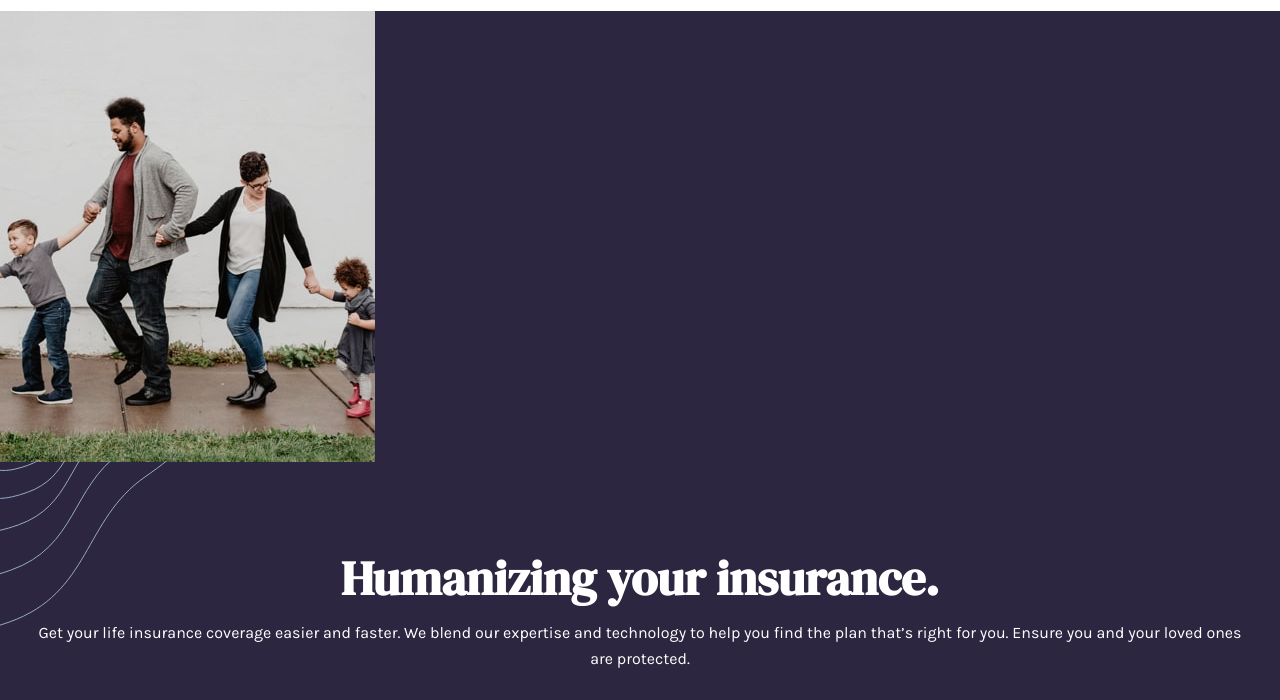
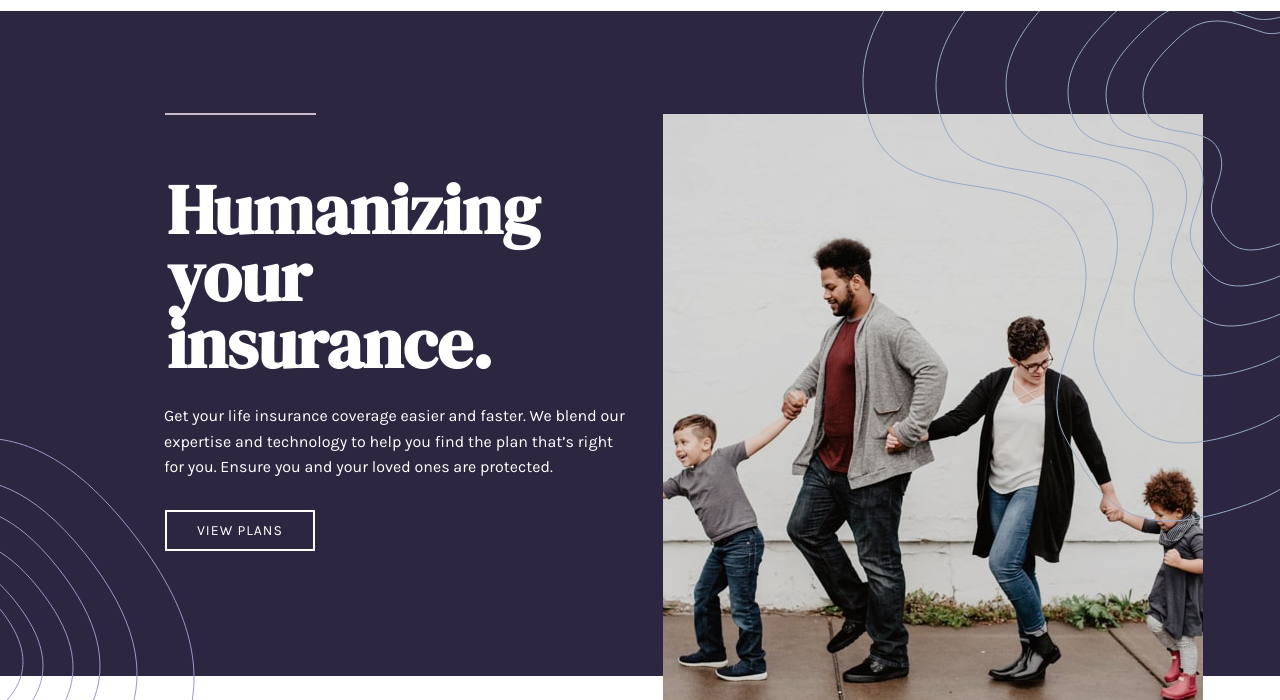
Before and after one commit to javascriptor1/insure-landing-page-master, a plain HTML site: page index.html in a window 1280 px wide. Shown: the part 91-791 px from the top of the page. Drawn offline with Linux system fonts and the light colour scheme.

Commit message:
finished hero section

```diff
--- a/index.html
+++ b/index.html
@@ -33,16 +33,29 @@
           <li><a href="">Account</a></li>
           <li><a href="">View plans</a></li>
         </ul>
-        <img src="images/bg-pattern-mobile-nav.svg" alt="">
+        <img src="images/bg-pattern-mobile-nav.svg" alt="" />
       </nav>
     </header>
 
     <section class="hero-section">
-      <div>
-        <img src="images/image-intro-mobile.jpg" alt="family members" />
+      <div class="hero-section__image-div">
+        <picture>
+          <source
+            media="(min-width:1025px)"
+            srcset="images/image-intro-desktop.jpg"
+          />
+          <source
+            media="(min-width:375px)"
+            srcset="images/image-intro-mobile.jpg"
+          />
+          <img src="images/image-intro-mobile.jpg" alt="family members" />
+        </picture>
       </div>
       <div class="hero-section__details">
-        <h1>Humanizing your insurance.</h1>
+        <h1>
+          <hr class="h1-small-line" />
+          Humanizing your insurance.
+        </h1>
         <p class="hero-section__paragraph">
           Get your life insurance coverage easier and faster. We blend our
           expertise and technology to help you find the plan that’s right for
@@ -52,6 +65,8 @@
       </div>
       <img src="images/bg-pattern-intro-left-mobile.svg" alt="" />
       <img src="images/bg-pattern-intro-right-mobile.svg" alt="" />
+      <img src="images/bg-pattern-intro-left-desktop.svg" alt="">
+      <img src="images/bg-pattern-intro-right-desktop.svg" alt="">
     </section>
     <section class="features-section">
       <hr />
--- a/style.css
+++ b/style.css
@@ -38,7 +38,9 @@ h6 {
   cursor: pointer;
 }
 
-.hamburger-close {
+.hamburger-close,
+img[src="images/bg-pattern-intro-left-desktop.svg"],
+img[src="images/bg-pattern-intro-right-desktop.svg"] {
   display: none;
 }
 .header__nav li {
@@ -80,6 +82,9 @@ h1 {
   text-align: center;
   line-height: 1;
   margin-bottom: 18px;
+}
+.h1-small-line {
+  display: none;
 }
 .hero-section {
   color: #fff;
@@ -249,7 +254,10 @@ footer ul li:last-child a {
   .header {
     display: flex;
     padding: 6px 0px 6px 146px;
-  }
+    position: relative;
+    background-color: #fff;
+    z-index: 99;
+}
   .header__nav li {
     margin-bottom: 0px;
     font-size: 24px;
@@ -279,7 +287,7 @@ footer ul li:last-child a {
     color: var(--Very-Dark-Violet);
     border: 2px solid #000;
     padding: 10px 22px;
-}
+  }
   .header__nav li a {
     text-decoration: none;
     color: #000;
@@ -293,6 +301,77 @@ footer ul li:last-child a {
     gap: 22px;
     margin-left: 504px;
   }
+
+  /* Hero section  */
+  .hero-section {
+    display: flex;
+    flex-direction: row-reverse;
+    padding: 103px 103px 0;
+    gap: 3rem;
+  }
+  .hero-section__details {
+    width: 53%;
+    text-align: left;
+    padding: 48px;
+    margin-left: 0px;
+    margin-top: 4px;
+  }
+  .hero-section__image-div {
+    width: 50%;
+    position: relative;
+  }
+  .hero-section__paragraph {
+    width: 112%;
+    margin-left: 6px;
+    position: relative;
+    top: 2px;
+    left: -3px;
+  }
+
+  .hero-section__image-div img {
+    position: absolute;
+    top: 0;
+    left: -20px;
+  }
+  h1 {
+    font-size: 70px;
+    margin-bottom: 2rem;
+    text-align: left;
+    position: relative;
+    left: 16px;
+    top: 8px;
+    line-height: 67px;
+  }
+  .h1-small-line {
+    display: block;
+    border: 1px solid #cabbca;
+    width: 151px;
+    position: relative;
+    top: -61px;
+    left: -2px;
+  }
+  .hero-section__details a {
+    margin-bottom: 77px;
+    margin-left: 14px;
+  }
+  img[src="images/bg-pattern-intro-left-mobile.svg"],
+  img[src="images/bg-pattern-intro-right-mobile.svg"] {
+    display: none;
+  }
+  img[src="images/bg-pattern-intro-left-desktop.svg"],
+  img[src="images/bg-pattern-intro-right-desktop.svg"] {
+    display: block;
+    position: absolute;
+  }
+  img[src="images/bg-pattern-intro-left-desktop.svg"] {
+    left: 0;
+    top: 427px;
+  }
+  img[src="images/bg-pattern-intro-right-desktop.svg"] {
+    right: -18px;
+    top: -82px;
+    z-index: 1;
+  }
 }
 
 @media (min-width: 376px) and (max-width: 900px) {
```
